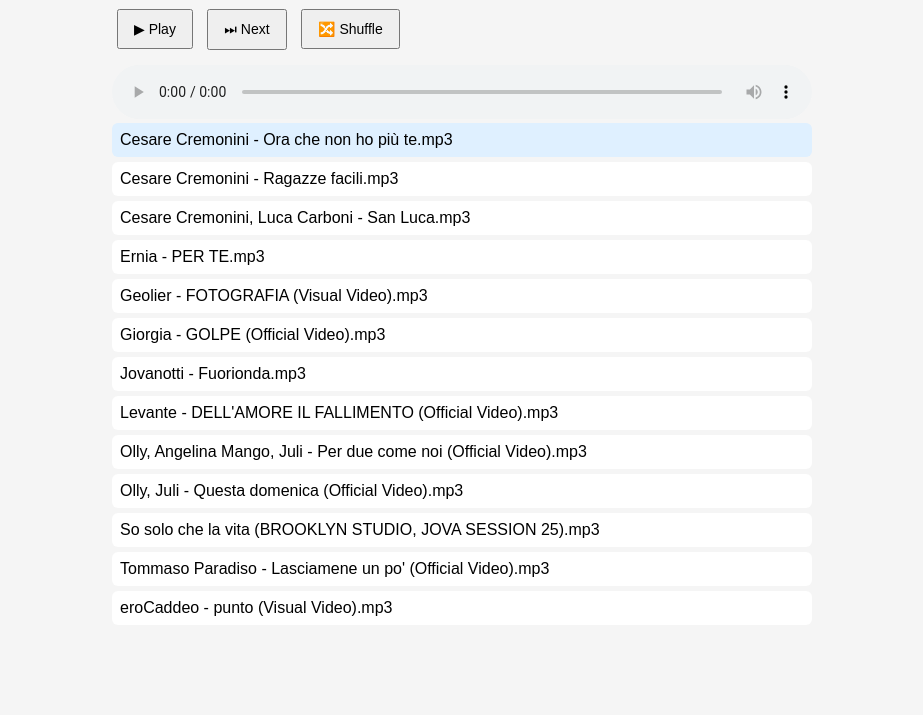
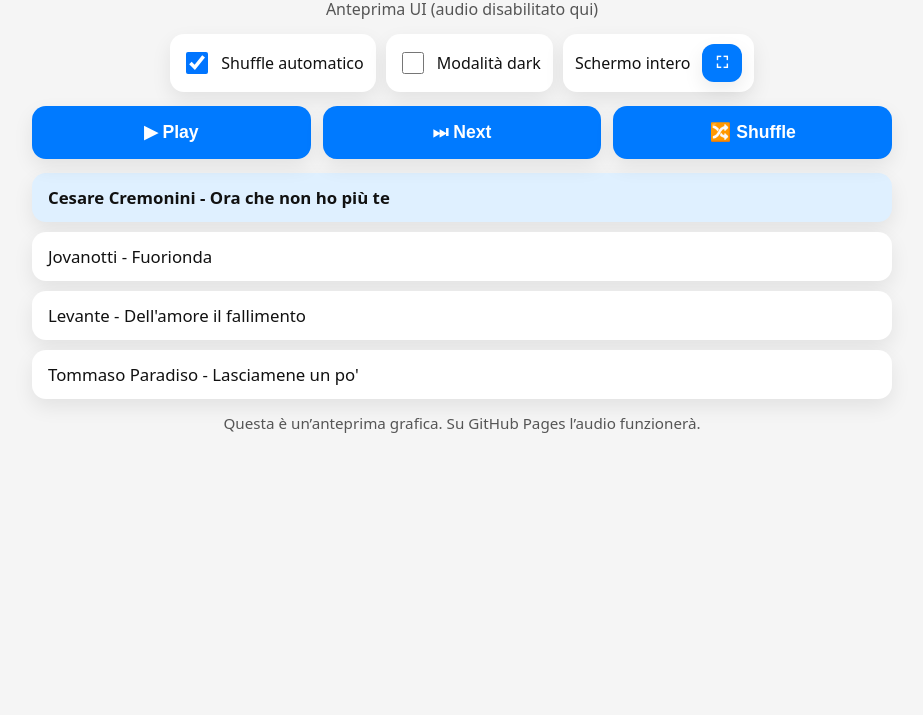
Before and after one commit to albertoacquadro/cd-per-annina-natale-2025, a plain HTML site: page index.html in a window 1280 px wide. Shown: the part 85-800 px from the top of the page, without its empty margins (178-1101 px from the left). Drawn offline with Linux system fonts and the light colour scheme.

Commit message:
Update index.html

```diff
--- a/index.html
+++ b/index.html
@@ -2,96 +2,195 @@
 <html lang="it">
 <head>
 <meta charset="UTF-8">
+<meta name="viewport" content="width=device-width, initial-scale=1.0">
 <title>CD per Annina – Natale 2025</title>
+
 <style>
-body {
-  font-family: sans-serif;
-  background: #f5f5f5;
-  max-width: 700px;
-  margin: 30px auto;
+:root{
+  --bg:#f5f5f5;
+  --card:#ffffff;
+  --text:#111;
+  --muted:#555;
+  --accent:#007aff;
+  --active:#dff0ff;
+  --btnText:#fff;
+  --shadow: 0 8px 20px rgba(0,0,0,.08);
 }
-h1 { text-align: center; }
-button {
-  padding: 10px 15px;
-  margin: 5px;
-  font-size: 14px;
+
+body.dark{
+  --bg:#0f1115;
+  --card:#171a21;
+  --text:#f1f3f5;
+  --muted:#b7bcc6;
+  --accent:#4aa3ff;
+  --active:#223045;
+  --btnText:#071018;
+  --shadow: 0 10px 24px rgba(0,0,0,.35);
 }
-.track {
-  padding: 8px;
-  background: white;
-  margin-bottom: 5px;
-  border-radius: 6px;
+
+body{
+  margin:0;
+  font-family: system-ui, -apple-system, BlinkMacSystemFont, sans-serif;
+  background: var(--bg);
+  color: var(--text);
+  max-width: 860px;
+  margin: 0 auto;
+  padding: 16px 16px 28px;
 }
-.active {
-  background: #dff0ff;
+
+h1{
+  text-align:center;
+  font-size: 1.8rem;
+  margin: 14px 0 14px;
+}
+
+.subtitle{
+  text-align:center;
+  color: var(--muted);
+  margin-bottom: 14px;
+  font-size: 1rem;
+}
+
+.toggles{
+  display:flex;
+  flex-wrap:wrap;
+  gap:10px;
+  justify-content:center;
+  margin: 10px 0 14px;
+}
+
+.toggle{
+  display:flex;
+  align-items:center;
+  gap:10px;
+  background: var(--card);
+  border-radius: 14px;
+  padding: 10px 12px;
+  box-shadow: var(--shadow);
+  font-size: 1rem;
+}
+
+.toggle input{
+  width: 22px;
+  height: 22px;
+}
+
+.controls{
+  display:flex;
+  gap:12px;
+  justify-content:center;
+  margin: 10px 0 14px;
+}
+
+button{
+  flex:1;
+  padding: 16px 0;
+  font-size: 1.1rem;
+  font-weight: 700;
+  border-radius: 14px;
+  border: none;
+  background: var(--accent);
+  color: var(--btnText);
+  box-shadow: var(--shadow);
+}
+
+button:active{
+  transform: scale(0.98);
+}
+
+audio{
+  width:100%;
+  margin: 8px 0 16px;
+}
+
+.track{
+  padding: 14px 16px;
+  background: var(--card);
+  margin-bottom: 10px;
+  border-radius: 14px;
+  font-size: 1.05rem;
+  line-height: 1.25;
+  box-shadow: var(--shadow);
+  cursor: pointer;
+}
+
+.track:active{
+  filter: brightness(0.96);
+}
+
+.active{
+  background: var(--active);
+  font-weight: 800;
+}
+
+.footer{
+  text-align:center;
+  color: var(--muted);
+  margin-top: 14px;
+  font-size: 0.95rem;
+}
+
+@media (max-width: 520px){
+  h1{ font-size: 1.65rem; }
+  button{ font-size: 1.05rem; padding: 18px 0; }
+  .track{ font-size: 1.05rem; padding: 16px; }
 }
 </style>
 </head>
+
 <body>
+<h1>🎄 CD per Annina – Natale 2025</h1>
+<div class="subtitle">Anteprima UI (audio disabilitato qui)</div>
 
-<h1>🎄 CD per Annina – Natale 2025</h1>
+<div class="toggles">
+  <label class="toggle">
+    <input id="autoShuffle" type="checkbox" checked>
+    Shuffle automatico
+  </label>
 
-<div>
-  <button onclick="playAll()">▶ Play</button>
-  <button onclick="next()">⏭ Next</button>
-  <button onclick="shuffle()">🔀 Shuffle</button>
+  <label class="toggle">
+    <input id="darkMode" type="checkbox">
+    Modalità dark
+  </label>
+
+  <div class="toggle" style="gap:12px;">
+    <span>Schermo intero</span>
+    <button id="fsBtn" style="flex:0; padding:10px 14px; font-size:1rem; border-radius:12px;">⛶</button>
+  </div>
 </div>
 
-<audio id="player" controls style="width:100%; margin-top:10px;"></audio>
+<div class="controls">
+  <button>▶ Play</button>
+  <button>⏭ Next</button>
+  <button>🔀 Shuffle</button>
+</div>
 
-<div id="playlist"></div>
+<div class="track active">Cesare Cremonini - Ora che non ho più te</div>
+<div class="track">Jovanotti - Fuorionda</div>
+<div class="track">Levante - Dell'amore il fallimento</div>
+<div class="track">Tommaso Paradiso - Lasciamene un po'</div>
+
+<div class="footer">Questa è un’anteprima grafica. Su GitHub Pages l’audio funzionerà.</div>
 
 <script>
-const tracks = [
-  "mp3/Cesare Cremonini - Ora che non ho più te.mp3",
-  "mp3/Cesare Cremonini - Ragazze facili.mp3",
-  "mp3/Cesare Cremonini, Luca Carboni - San Luca.mp3",
-  "mp3/Ernia - PER TE.mp3",
-  "mp3/Geolier - FOTOGRAFIA (Visual Video).mp3",
-  "mp3/Giorgia - GOLPE (Official Video).mp3",
-  "mp3/Jovanotti - Fuorionda.mp3",
-  "mp3/Levante - DELL'AMORE IL FALLIMENTO (Official Video).mp3",
-  "mp3/Olly, Angelina Mango, Juli - Per due come noi (Official Video).mp3",
-  "mp3/Olly, Juli - Questa domenica (Official Video).mp3",
-  "mp3/So solo che la vita (BROOKLYN STUDIO, JOVA SESSION 25).mp3",
-  "mp3/Tommaso Paradiso - Lasciamene un po' (Official Video).mp3",
-  "mp3/eroCaddeo - punto (Visual Video).mp3"
-];
+const darkModeEl = document.getElementById("darkMode");
+const fsBtn = document.getElementById("fsBtn");
 
-let index = 0;
-const player = document.getElementById("player");
-const list = document.getElementById("playlist");
+darkModeEl.addEventListener("change",()=>{
+  document.body.classList.toggle("dark", darkModeEl.checked);
+});
 
-function render() {
-  list.innerHTML = "";
-  tracks.forEach((t,i)=>{
-    const d=document.createElement("div");
-    d.className="track"+(i===index?" active":"");
-    d.textContent=t.replace("mp3/","");
-    d.onclick=()=>play(i);
-    list.appendChild(d);
-  });
-}
-
-function play(i){
-  index=i;
-  player.src=tracks[index];
-  player.play();
-  render();
-}
-
-function playAll(){ play(index); }
-function next(){ index=(index+1)%tracks.length; play(index); }
-
-function shuffle(){
-  tracks.sort(()=>Math.random()-0.5);
-  index=0;
-  play(index);
-}
-
-player.onended = next;
-render();
+fsBtn.addEventListener("click", async ()=>{
+  try{
+    if(!document.fullscreenElement){
+      await document.documentElement.requestFullscreen();
+      fsBtn.textContent = "⤢";
+    } else {
+      await document.exitFullscreen();
+      fsBtn.textContent = "⛶";
+    }
+  }catch(e){}
+});
 </script>
-
 </body>
 </html>
```
